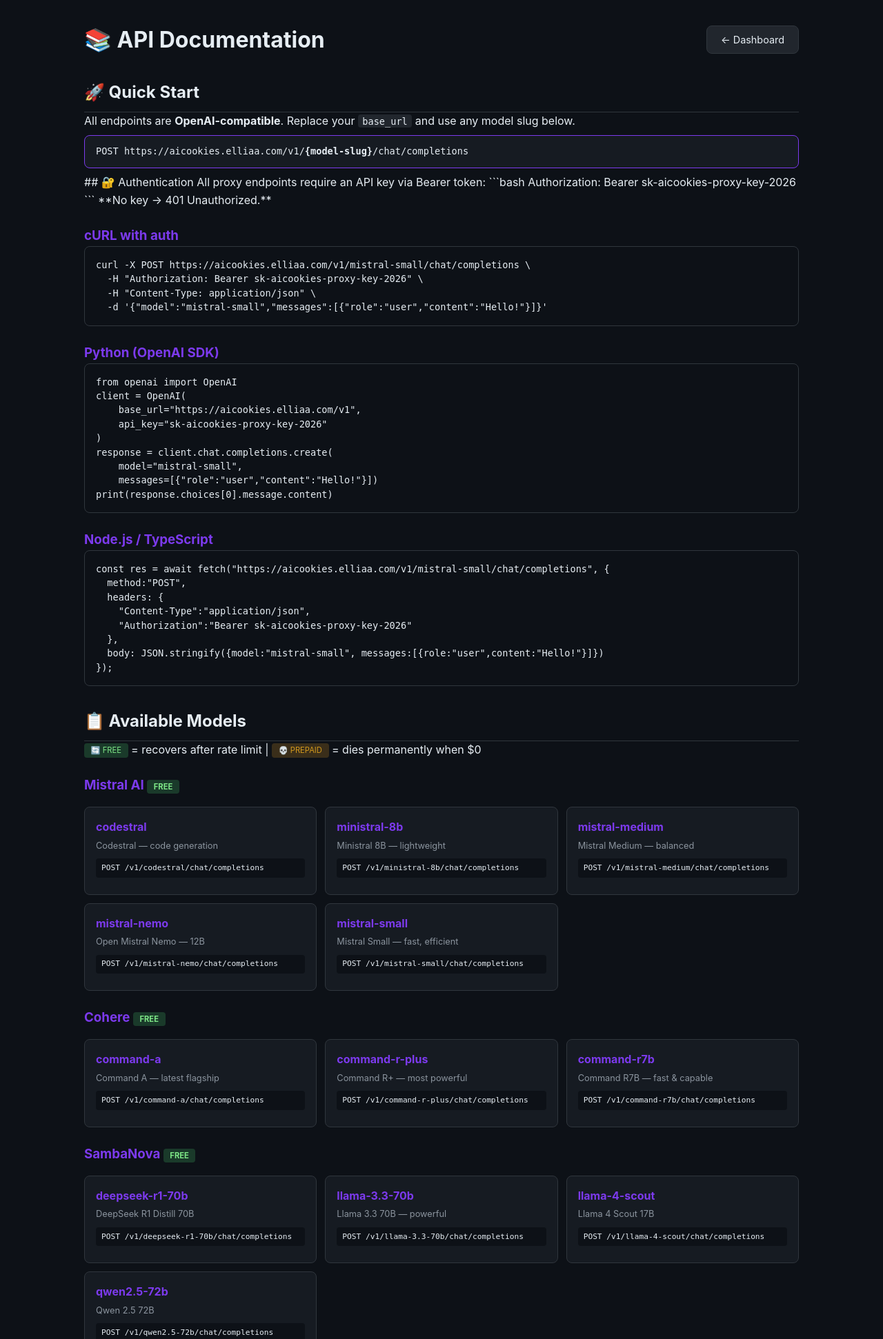
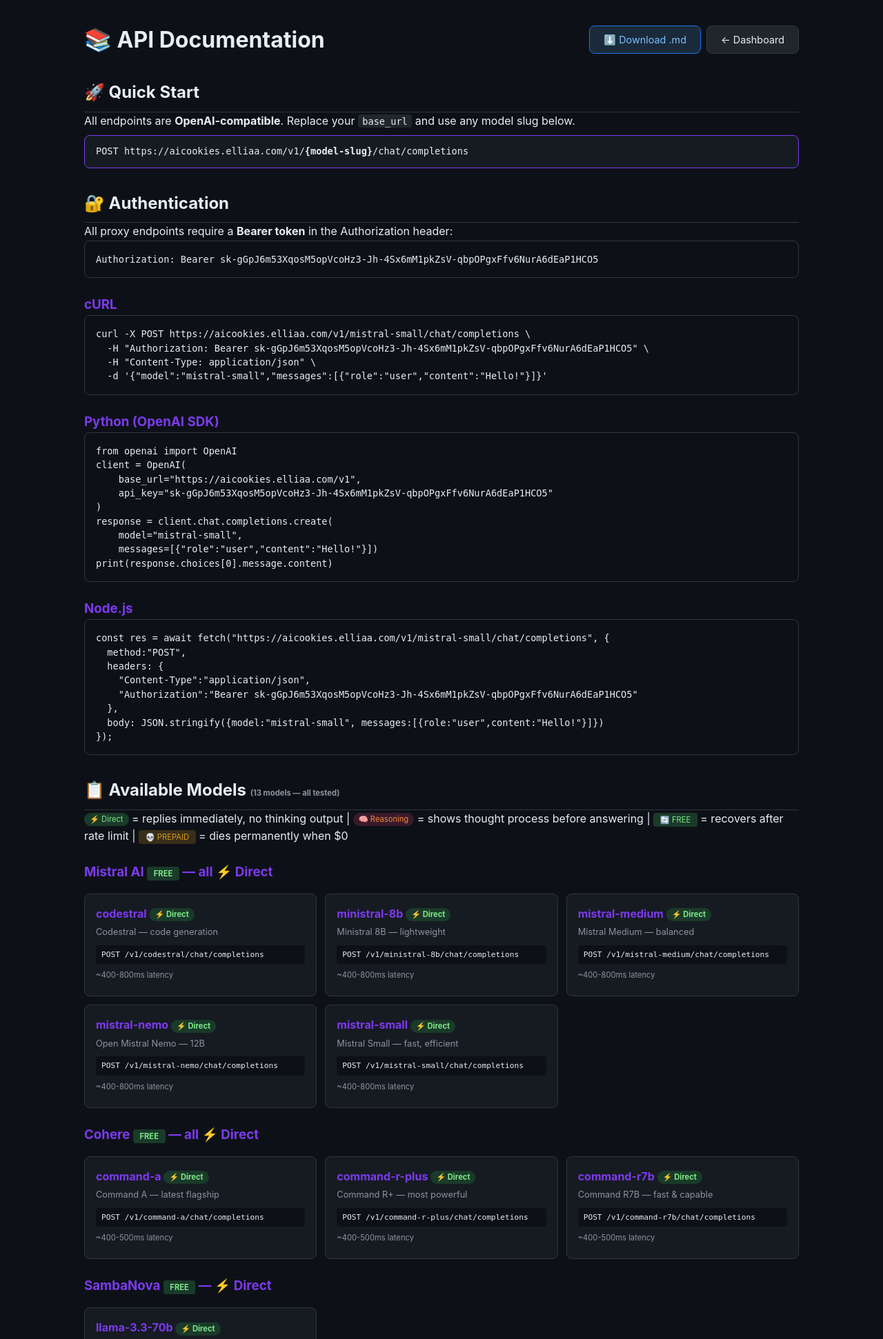
Before and after one commit to MahmoudAtteyya/aicookies, a Flask app: page /docs in a window 1280 px wide. Shown: the top 1942 px of the page at 69% size. Run offline with Flask 3, Linux system fonts and the light colour scheme; some libraries are stand-ins or nearby versions.

Commit message:
feat: classify models by response style (direct vs reasoning), remove broken SambaNova models, add .md download

````diff
--- a/app.py
+++ b/app.py
@@ -75,7 +75,7 @@ def init_db():
          '["command-a-03-2025","command-r7b-12-2024","command-r-plus-08-2024"]',
          "Free trial: 1000 req/month. Uses /v2/chat endpoint."),
         ("sambanova", "SambaNova", "https://api.sambanova.ai/v1", "free",
-         '["Meta-Llama-3.3-70B-Instruct","Meta-Llama-4-Scout-17B-16E-Instruct","Qwen2.5-72B-Instruct","DeepSeek-R1-Distill-Llama-70B"]',
+         '["Meta-Llama-3.3-70B-Instruct"]',
          "Free tier: generous rate limits. OpenAI-compatible."),
         ("fireworks", "Fireworks AI", "https://api.fireworks.ai/inference/v1", "prepaid",
          '["accounts/fireworks/models/glm-5p2","accounts/fireworks/models/kimi-k2p7-code","accounts/fireworks/models/qwen3p7-plus","accounts/fireworks/models/deepseek-v4-pro"]',
@@ -124,15 +124,12 @@ MODELS = {
     "command-r7b":       {"provider": "cohere",  "real_model": "command-r7b-12-2024",      "desc": "Command R7B — fast & capable"},
     "command-r-plus":    {"provider": "cohere",  "real_model": "command-r-plus-08-2024",   "desc": "Command R+ — most powerful"},
     # SambaNova
-    "llama-3.3-70b":     {"provider": "sambanova", "real_model": "Meta-Llama-3.3-70B-Instruct",          "desc": "Llama 3.3 70B — powerful"},
-    "llama-4-scout":     {"provider": "sambanova", "real_model": "Meta-Llama-4-Scout-17B-16E-Instruct",  "desc": "Llama 4 Scout 17B"},
-    "qwen2.5-72b":       {"provider": "sambanova", "real_model": "Qwen2.5-72B-Instruct",                 "desc": "Qwen 2.5 72B"},
-    "deepseek-r1-70b":   {"provider": "sambanova", "real_model": "DeepSeek-R1-Distill-Llama-70B",        "desc": "DeepSeek R1 Distill 70B"},
+    "llama-3.3-70b":     {"provider": "sambanova", "real_model": "Meta-Llama-3.3-70B-Instruct",          "desc": "Llama 3.3 70B — powerful", "style": "direct"},
     # Fireworks
-    "glm-5p2":           {"provider": "fireworks", "real_model": "accounts/fireworks/models/glm-5p2",          "desc": "GLM 5P2 — reasoning"},
-    "kimi-k2p7-code":    {"provider": "fireworks", "real_model": "accounts/fireworks/models/kimi-k2p7-code",   "desc": "Kimi K2.7 Code"},
-    "qwen3p7-plus":      {"provider": "fireworks", "real_model": "accounts/fireworks/models/qwen3p7-plus",     "desc": "Qwen 3.7 Plus — multimodal"},
-    "deepseek-v4-pro":   {"provider": "fireworks", "real_model": "accounts/fireworks/models/deepseek-v4-pro",  "desc": "DeepSeek V4 Pro — reasoning"},
+    "glm-5p2":           {"provider": "fireworks", "real_model": "accounts/fireworks/models/glm-5p2",          "desc": "GLM 5P2 — general reasoning", "style": "reasoning"},
+    "kimi-k2p7-code":    {"provider": "fireworks", "real_model": "accounts/fireworks/models/kimi-k2p7-code",   "desc": "Kimi K2.7 — code generation", "style": "direct"},
+    "qwen3p7-plus":      {"provider": "fireworks", "real_model": "accounts/fireworks/models/qwen3p7-plus",     "desc": "Qwen 3.7 Plus — multimodal reasoning", "style": "reasoning"},
+    "deepseek-v4-pro":   {"provider": "fireworks", "real_model": "accounts/fireworks/models/deepseek-v4-pro",  "desc": "DeepSeek V4 Pro — deep reasoning", "style": "reasoning"},
 }
 
 # ── Cookie parser ───────────────────────────────────────────────────────
@@ -443,6 +440,34 @@ def dashboard():
 def docs_page():
     return render_template("docs.html", models=MODELS)
 
+@app.route("/docs.md")
+def docs_md():
+    """Generate downloadable markdown documentation."""
+    md = []
+    md.append("# AI Proxy Gateway — API Documentation\n")
+    md.append("## Endpoint\n")
+    md.append("```\nPOST https://aicookies.elliaa.com/v1/{model-slug}/chat/completions\n```\n")
+    md.append("## Authentication\n")
+    md.append("All requests require a Bearer token:\n")
+    md.append("```\nAuthorization: Bearer sk-gGpJ6m53XqosM5opVcoHz3-Jh-4Sx6mM1pkZsV-qbpOPgxFfv6NurA6dEaP1HCO5\n```\n")
+    md.append("## Available Models\n")
+    md.append("| Model | Provider | Style |\n|-------|----------|-------|\n")
+    for slug, info in sorted(MODELS.items()):
+        style = "🧠 Reasoning" if info.get("style") == "reasoning" else "⚡ Direct"
+        md.append(f"| `{slug}` | {info['provider']} | {style} |\n")
+    md.append(f"\n**Total:** {len(MODELS)} models\n")
+    md.append("\n## Response Styles\n")
+    md.append("### ⚡ Direct Response\nModels that reply immediately — just the answer. **All** Mistral, Cohere, SambaNova, and `kimi-k2p7-code`.\n")
+    md.append("### 🧠 Reasoning Response\nModels that show thinking process before answering: `glm-5p2`, `qwen3p7-plus`, `deepseek-v4-pro`.\n**Important:** set `max_tokens ≥ 500` or answer may be cut off.\n")
+    md.append("## cURL Example\n")
+    md.append("```bash\ncurl -X POST https://aicookies.elliaa.com/v1/mistral-small/chat/completions \\\n  -H \"Authorization: Bearer sk-gGpJ6m53XqosM5opVcoHz3-Jh-4Sx6mM1pkZsV-qbpOPgxFfv6NurA6dEaP1HCO5\" \\\n  -H \"Content-Type: application/json\" \\\n  -d '{\"model\":\"mistral-small\",\"messages\":[{\"role\":\"user\",\"content\":\"Hello!\"}]}'\n```\n")
+    md.append("## Python (OpenAI SDK)\n")
+    md.append("```python\nfrom openai import OpenAI\nclient = OpenAI(base_url=\"https://aicookies.elliaa.com/v1\", api_key=\"sk-gGpJ6m53XqosM5opVcoHz3-Jh-4Sx6mM1pkZsV-qbpOPgxFfv6NurA6dEaP1HCO5\")\nresponse = client.chat.completions.create(model=\"mistral-small\", messages=[{\"role\":\"user\",\"content\":\"Hello!\"}])\n```\n")
+    md.append("## Smart Key Rotation\n")
+    md.append("- 429 → rotate to next key (free providers recover)\n- 402 → Fireworks: 💀 dead permanently | Others: temporarily disabled\n- Keys ordered by usage count (least-used first)\n")
+    md.append(f"\n*Generated from https://aicookies.elliaa.com/docs*\n")
+    return "".join(md), 200, {"Content-Type": "text/markdown; charset=utf-8", "Content-Disposition": "attachment; filename=aicookies-api-docs.md"}
+
 # ── Cookie routes ───────────────────────────────────────────────────────
 @app.route("/upload", methods=["GET", "POST"])
 @login_required
--- a/templates/docs.html
+++ b/templates/docs.html
@@ -10,36 +10,37 @@
     h3 { margin-top: 1.5rem; color: var(--accent); }
     .badge-free { background: #1a3a2a; color: #7ee787; padding: 0.2rem 0.6rem; border-radius: 4px; font-size: 0.7rem; }
     .badge-prepaid { background: #3a2e1a; color: #d2991d; padding: 0.2rem 0.6rem; border-radius: 4px; font-size: 0.7rem; }
+    .badge-direct { background: #1a3a2a; color: #7ee787; padding: 0.15rem 0.5rem; border-radius: 10px; font-size: 0.7rem; }
+    .badge-reasoning { background: #3a1a2a; color: #f0883e; padding: 0.15rem 0.5rem; border-radius: 10px; font-size: 0.7rem; }
     .endpoint-box { background: var(--bg-card); border: 1px solid var(--accent); border-radius: 8px; padding: 0.75rem 1rem; margin: 0.5rem 0; font-family: monospace; font-size: 0.85rem; }
     .model-grid { display: grid; grid-template-columns: repeat(auto-fill, minmax(300px, 1fr)); gap: 0.75rem; margin: 1rem 0; }
     .model-card { background: var(--bg-card); border: 1px solid var(--border); border-radius: 8px; padding: 1rem; }
     .model-card h4 { margin: 0 0 0.25rem 0; color: var(--accent); }
     .model-card p { color: var(--text-dim); font-size: 0.8rem; margin: 0.25rem 0; }
     .model-card .ep { font-family: monospace; font-size: 0.7rem; background: #0d1117; padding: 0.3rem 0.5rem; border-radius: 4px; margin: 0.5rem 0; word-break: break-all; }
+    .btn-download { background: #1a2a3a; color: #79c0ff; border: 1px solid #1f6feb; }
+    .btn-download:hover { background: #1f6feb; color: #fff; }
 </style>
 
 <div style="display:flex;justify-content:space-between;align-items:center;margin-bottom:1.5rem;flex-wrap:wrap;gap:1rem;">
     <h1 style="margin:0;">📚 API Documentation</h1>
-    <a href="/" class="btn">← Dashboard</a>
+    <div style="display:flex;gap:0.5rem;">
+        <a href="/docs.md" class="btn btn-download" download>⬇️ Download .md</a>
+        <a href="/" class="btn">← Dashboard</a>
+    </div>
 </div>
 
 <h2>🚀 Quick Start</h2>
 <p>All endpoints are <strong>OpenAI-compatible</strong>. Replace your <code>base_url</code> and use any model slug below.</p>
 <div class="endpoint-box">POST https://aicookies.elliaa.com/v1/<strong>{model-slug}</strong>/chat/completions</div>
 
-## 🔐 Authentication
+<h2>🔐 Authentication</h2>
+<p>All proxy endpoints require a <strong>Bearer token</strong> in the Authorization header:</p>
+<pre><code>Authorization: Bearer sk-gGpJ6m53XqosM5opVcoHz3-Jh-4Sx6mM1pkZsV-qbpOPgxFfv6NurA6dEaP1HCO5</code></pre>
 
-All proxy endpoints require an API key via Bearer token:
-
-```bash
-Authorization: Bearer sk-aicookies-proxy-key-2026
-```
-
-**No key → 401 Unauthorized.**
-
-<h3>cURL with auth</h3>
+<h3>cURL</h3>
 <pre><code>curl -X POST https://aicookies.elliaa.com/v1/mistral-small/chat/completions \
-  -H "Authorization: Bearer sk-aicookies-proxy-key-2026" \
+  -H "Authorization: Bearer sk-gGpJ6m53XqosM5opVcoHz3-Jh-4Sx6mM1pkZsV-qbpOPgxFfv6NurA6dEaP1HCO5" \
   -H "Content-Type: application/json" \
   -d '{"model":"mistral-small","messages":[{"role":"user","content":"Hello!"}]}'</code></pre>
 
@@ -47,63 +48,107 @@ Authorization: Bearer sk-aicookies-proxy-key-2026
 <pre><code>from openai import OpenAI
 client = OpenAI(
     base_url="https://aicookies.elliaa.com/v1",
-    api_key="sk-aicookies-proxy-key-2026"
+    api_key="sk-gGpJ6m53XqosM5opVcoHz3-Jh-4Sx6mM1pkZsV-qbpOPgxFfv6NurA6dEaP1HCO5"
 )
 response = client.chat.completions.create(
     model="mistral-small",
     messages=[{"role":"user","content":"Hello!"}])
 print(response.choices[0].message.content)</code></pre>
 
-<h3>Node.js / TypeScript</h3>
+<h3>Node.js</h3>
 <pre><code>const res = await fetch("https://aicookies.elliaa.com/v1/mistral-small/chat/completions", {
   method:"POST",
   headers: {
     "Content-Type":"application/json",
-    "Authorization":"Bearer sk-aicookies-proxy-key-2026"
+    "Authorization":"Bearer sk-gGpJ6m53XqosM5opVcoHz3-Jh-4Sx6mM1pkZsV-qbpOPgxFfv6NurA6dEaP1HCO5"
   },
   body: JSON.stringify({model:"mistral-small", messages:[{role:"user",content:"Hello!"}]})
 });</code></pre>
 
-<h2>📋 Available Models</h2>
-<p><span class="badge-free">🔄 FREE</span> = recovers after rate limit | <span class="badge-prepaid">💀 PREPAID</span> = dies permanently when $0</p>
+<!-- ═══════════════════════════════════════════ -->
+<h2>📋 Available Models <span style="font-size:0.7rem;color:var(--text-dim);">(13 models — all tested)</span></h2>
 
-<h3>Mistral AI <span class="badge-free">FREE</span></h3>
+<div style="margin-bottom:1rem;">
+    <span class="badge-direct">⚡ Direct</span> = replies immediately, no thinking output |
+    <span class="badge-reasoning">🧠 Reasoning</span> = shows thought process before answering |
+    <span class="badge-free">🔄 FREE</span> = recovers after rate limit |
+    <span class="badge-prepaid">💀 PREPAID</span> = dies permanently when $0
+</div>
+
+<h3>Mistral AI <span class="badge-free">FREE</span> — all ⚡ Direct</h3>
 <div class="model-grid">
 {% for slug, info in models|dictsort if info.provider == 'mistral' %}
 <div class="model-card">
-    <h4>{{ slug }}</h4><p>{{ info.desc }}</p>
+    <h4>{{ slug }} <span class="badge-direct">⚡ Direct</span></h4><p>{{ info.desc }}</p>
     <div class="ep">POST /v1/{{ slug }}/chat/completions</div>
+    <p style="font-size:0.7rem;color:var(--text-dim);">~400-800ms latency</p>
 </div>{% endfor %}</div>
 
-<h3>Cohere <span class="badge-free">FREE</span></h3>
+<h3>Cohere <span class="badge-free">FREE</span> — all ⚡ Direct</h3>
 <div class="model-grid">
 {% for slug, info in models|dictsort if info.provider == 'cohere' %}
 <div class="model-card">
-    <h4>{{ slug }}</h4><p>{{ info.desc }}</p>
+    <h4>{{ slug }} <span class="badge-direct">⚡ Direct</span></h4><p>{{ info.desc }}</p>
     <div class="ep">POST /v1/{{ slug }}/chat/completions</div>
+    <p style="font-size:0.7rem;color:var(--text-dim);">~400-500ms latency</p>
 </div>{% endfor %}</div>
 
-<h3>SambaNova <span class="badge-free">FREE</span></h3>
+<h3>SambaNova <span class="badge-free">FREE</span> — ⚡ Direct</h3>
 <div class="model-grid">
 {% for slug, info in models|dictsort if info.provider == 'sambanova' %}
 <div class="model-card">
-    <h4>{{ slug }}</h4><p>{{ info.desc }}</p>
+    <h4>{{ slug }} <span class="badge-direct">⚡ Direct</span></h4><p>{{ info.desc }}</p>
     <div class="ep">POST /v1/{{ slug }}/chat/completions</div>
+    <p style="font-size:0.7rem;color:var(--text-dim);">~800ms latency</p>
 </div>{% endfor %}</div>
 
 <h3>Fireworks AI <span class="badge-prepaid">💀 PREPAID ($6/account)</span></h3>
 <div class="model-grid">
 {% for slug, info in models|dictsort if info.provider == 'fireworks' %}
 <div class="model-card">
-    <h4>{{ slug }}</h4><p>{{ info.desc }}</p>
+    <h4>{{ slug }}
+        {% if info.style == 'reasoning' %}
+        <span class="badge-reasoning">🧠 Reasoning</span>
+        {% else %}
+        <span class="badge-direct">⚡ Direct</span>
+        {% endif %}
+    </h4><p>{{ info.desc }}</p>
     <div class="ep">POST /v1/{{ slug }}/chat/completions</div>
+    <p style="font-size:0.7rem;color:var(--text-dim);">
+        {% if info.style == 'reasoning' %}Shows thinking process. Use high max_tokens.{% else %}Replies directly. Fast.{% endif %}
+    </p>
 </div>{% endfor %}</div>
 
+<!-- ═══════════════════════════════════════════ -->
+<h2>🧠 Response Styles Explained</h2>
+
+<h3>⚡ Direct Response</h3>
+<p>Models that reply immediately — just the answer, no thinking process visible.</p>
+<pre><code># Request
+curl ... -d '{"messages":[{"role":"user","content":"Say hello in Arabic"}]}'
+
+# Response — just the answer
+{"choices":[{"message":{"content":"مرحباً!"}}]}</code></pre>
+<p><strong>All</strong> Mistral, Cohere, SambaNova, and <code>kimi-k2p7-code</code> are direct.</p>
+
+<h3>🧠 Reasoning Response</h3>
+<p>Models that show their thinking process before answering. <strong>Important:</strong> set <code>max_tokens</code> high enough (≥200) or the answer may be cut off.</p>
+<pre><code># Request — note higher max_tokens
+curl ... -d '{"model":"glm-5p2","max_tokens":500,
+  "messages":[{"role":"user","content":"Explain quantum computing"}]}'
+
+# Response — thinking first, then answer
+{"choices":[{"message":{"content":"1. Analyze: quantum computing uses qubits...
+2. Key concepts: superposition, entanglement...
+3. Answer: Quantum computing is..."}}]}</code></pre>
+<p><strong>Reasoning models:</strong> <code>glm-5p2</code>, <code>qwen3p7-plus</code>, <code>deepseek-v4-pro</code></p>
+
+<!-- ═══════════════════════════════════════════ -->
 <h2>🔄 Smart Key Rotation</h2>
 <ol>
     <li>Request → least-used active key → real provider API</li>
     <li><strong>429 Rate Limit</strong> → rotate to next key (free providers recover)</li>
-    <li><strong>402 Payment Required</strong> → Fireworks: 💀 DEAD permanently | Free: temporarily disabled</li>
+    <li><strong>402 Payment Required</strong> → Fireworks: 💀 DEAD permanently</li>
     <li><strong>401/403 Auth Error</strong> → disabled after 10 consecutive errors</li>
     <li>Response includes <code>X-Proxy-Provider</code>, <code>X-Proxy-Key</code>, <code>X-Proxy-Latency</code> headers</li>
 </ol>
@@ -113,18 +158,18 @@ print(response.choices[0].message.content)</code></pre>
 <pre><code>from langchain_openai import ChatOpenAI
 llm = ChatOpenAI(
     base_url="https://aicookies.elliaa.com/v1",
-    api_key="sk-aicookies-proxy-key-2026",
+    api_key="sk-gGpJ6m53XqosM5opVcoHz3-Jh-4Sx6mM1pkZsV-qbpOPgxFfv6NurA6dEaP1HCO5",
     model="mistral-small"
 )</code></pre>
 
 <h3>Open WebUI / LibreChat</h3>
 <pre><code>API Base: https://aicookies.elliaa.com/v1
-API Key: sk-aicookies-proxy-key-2026
+API Key: sk-gGpJ6m53XqosM5opVcoHz3-Jh-4Sx6mM1pkZsV-qbpOPgxFfv6NurA6dEaP1HCO5
 Models: mistral-small, command-a, llama-3.3-70b, glm-5p2, deepseek-v4-pro, ...</code></pre>
 
 <h3>Any OpenAI-compatible tool</h3>
 <pre><code>base_url = "https://aicookies.elliaa.com/v1"
-api_key = "sk-aicookies-proxy-key-2026"</code></pre>
+api_key = "sk-gGpJ6m53XqosM5opVcoHz3-Jh-4Sx6mM1pkZsV-qbpOPgxFfv6NurA6dEaP1HCO5"</code></pre>
 
 <h2>📊 Monitoring</h2>
 <div class="endpoint-box">GET https://aicookies.elliaa.com/v1/models</div>
@@ -137,5 +182,6 @@ api_key = "sk-aicookies-proxy-key-2026"</code></pre>
     <li>Fireworks accounts: ~$6 each. When depleted → 💀 dead.</li>
     <li>Free providers recover after rate limit window resets.</li>
     <li>Streaming: add <code>"stream": true</code> to request body.</li>
+    <li>Reasoning models: use <code>max_tokens ≥ 500</code> to see full answer after thinking.</li>
 </ul>
 {% endblock %}
````
